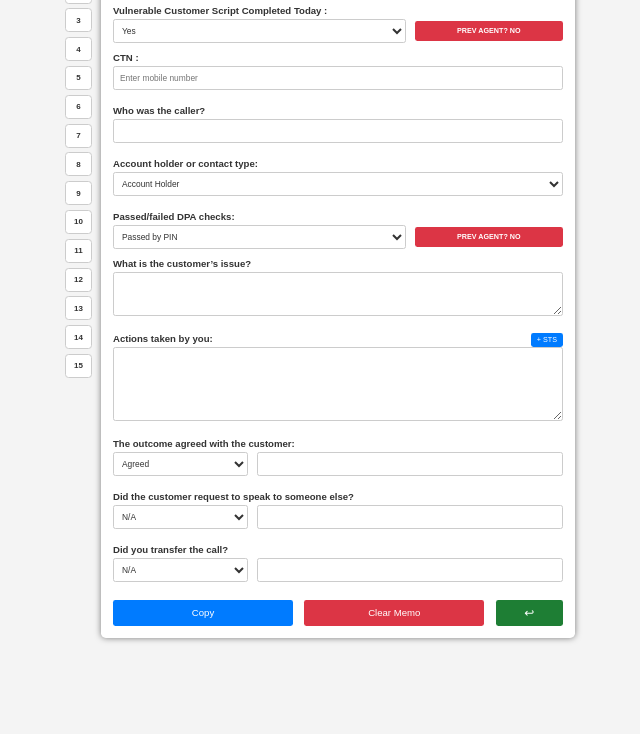
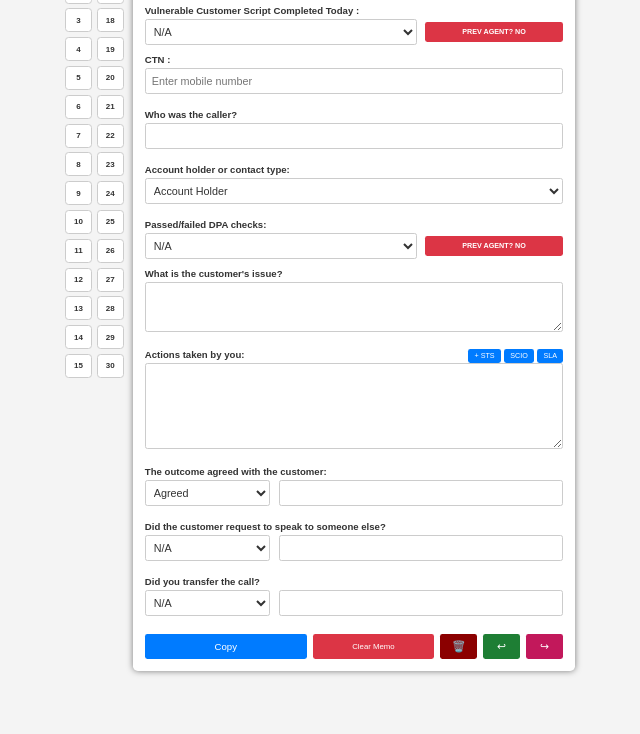
Before and after one commit to ALAmirMohanad/MEMO-1.3, a plain HTML site: page index.html in a window 1280 px wide. Shown: the part 66-800 px from the top of the page, without its empty margins (320-960 px from the left). Drawn offline with Linux system fonts and the light colour scheme.

Commit message:
Update index.html

```diff
--- a/index.html
+++ b/index.html
@@ -17,6 +17,12 @@
             --button-undo-bg: #1e7e34;
             --button-color: white;
             --button-4pt-memo-bg: #28a745;
+            --branch-color: %23a0522d;
+            --petal1: %23f472b6;
+            --petal2: %23c084fc;
+            --petal3: %23f9a8d4;
+            --petal4: %23d946ef;
+            --center: %23fde68a;
         }
 
         .dark-mode {
@@ -31,6 +37,12 @@
             --button-undo-bg: #145a32;
             --button-color: black;
             --button-4pt-memo-bg: #218838;
+            --branch-color: %23c8a882;
+            --petal1: %23f9a8d4;
+            --petal2: %23d8b4fe;
+            --petal3: %23fbcfe8;
+            --petal4: %23e879f9;
+            --center: %23fde68a;
         }
 
         body {
@@ -53,8 +65,9 @@
         }
 
         .sidebar {
-            display: flex;
-            flex-direction: column;
+            display: grid;
+            grid-template-columns: 45px 45px;
+            grid-auto-rows: 40px;
             gap: 8px;
         }
 
@@ -107,7 +120,7 @@
             border: 1px solid var(--border-color);
             border-radius: 4px;
             box-sizing: border-box;
-            font-size: 14px;
+            font-size: 18px;
             background-color: var(--form-bg);
             color: var(--text-color);
         }
@@ -180,8 +193,10 @@
         }
 
         #copyBtn { background-color: var(--button-copy-bg); width: 40%; }
-        #clearBtn { background-color: var(--button-reset-bg); width: 40%; }
-        #undoBtn { background-color: var(--button-undo-bg); width: 15%; font-size: 20px; }
+        #clearBtn { background-color: var(--button-reset-bg); width: 30%; font-size: 13px; }
+        #clearAllBtn { background-color: #8b0000; width: 9%; font-size: 18px; }
+        #undoBtn { background-color: var(--button-undo-bg); width: 9%; font-size: 18px; }
+        #redoBtn { background-color: #c2185b; width: 9%; font-size: 18px; }
 
         @keyframes shake {
             0%, 100% { transform: translateX(0); }
@@ -232,8 +247,8 @@
             <label for="vulnerable_customer">Vulnerable Customer Script Completed Today :</label>
             <div class="flex-row">
                 <select id="vulnerable_customer" name="vulnerable_customer" class="wide-select">
+                    <option value="N/A">N/A</option>
                     <option value="Yes">Yes</option>
-                    <option value="N/A">N/A</option>
                 </select>
                 <button type="button" id="toggle_vulnerable" class="toggle-btn toggle-off" onclick="toggleStatus('vulnerable')">Prev Agent? NO</button>
                 <input type="checkbox" id="prev_vulnerable" style="display:none;">
@@ -256,6 +271,7 @@
             <label for="dpa_checks">Passed/failed DPA checks:</label>
             <div class="flex-row">
                 <select id="dpa_checks" name="dpa_checks" class="wide-select">
+                    <option value="N/A">N/A</option>
                     <option value="Passed by PIN">Passed by PIN</option>
                     <option value="Passed by Memorable word">Passed by Memorable word</option>
                     <option value="Passed by OTAC">Passed by OTAC</option>
@@ -269,12 +285,16 @@
                 <input type="checkbox" id="prev_dpa" style="display:none;">
             </div>
 
-            <label for="issue">What is the customer’s issue?</label>
+            <label for="issue">What is the customer's issue?</label>
             <textarea id="issue" name="issue" rows="3"></textarea>
 
             <div class="label-row">
                 <label for="actions" style="margin-top:0;">Actions taken by you:</label>
-                <button type="button" class="sts-btn" onclick="insertSTSTemplate()">+ STS</button>
+                <div style="display:flex;gap:6px;">
+                    <button type="button" class="sts-btn" onclick="insertSTSTemplate()">+ STS</button>
+                    <button type="button" class="sts-btn" onclick="insertSCIOTemplate()">SCIO</button>
+                    <button type="button" class="sts-btn" onclick="insertSLATemplate()">SLA</button>
+                </div>
             </div>
             <textarea id="actions" name="actions" rows="6"></textarea>
 
@@ -310,7 +330,9 @@
             <div class="button-group">
                 <button type="button" id="copyBtn" class="action-btn" onclick="copyFormContent()">Copy</button>
                 <button type="reset" id="clearBtn" class="action-btn">Clear Memo</button>
+                <button type="button" id="clearAllBtn" class="action-btn" onclick="clearAllMemos()" title="Clear All Memos">🗑️</button>
                 <button type="button" id="undoBtn" class="action-btn" onclick="restoreLastDeleted()" title="Undo Clear">↩</button>
+                <button type="button" id="redoBtn" class="action-btn" onclick="redoLastDeleted()" title="Redo Clear">↪</button>
             </div>
         </form>
     </div>
@@ -318,7 +340,10 @@
 
 <script>
     let currentMemoId = 1;
-    let clearHistory = [];
+    let clearHistory = {}; // keyed by memoId
+    let redoHistory = {};  // keyed by memoId
+    let clearAllHistory = []; // stack of full snapshots (all 30 memos)
+    let redoAllHistory = [];  // stack of full snapshots for redo
 
     document.addEventListener('DOMContentLoaded', () => {
         setupSidebar();
@@ -331,13 +356,16 @@
 
     function setupSidebar() {
         const sidebar = document.getElementById('sidebar');
+        // Fill grid row by row: [1,16], [2,17], ..., [15,30]
         for (let i = 1; i <= 15; i++) {
-            const btn = document.createElement('button');
-            btn.innerText = i;
-            btn.classList.add('memo-tab');
-            btn.id = `tab-${i}`;
-            btn.onclick = () => switchMemo(i);
-            sidebar.appendChild(btn);
+            [i, i + 15].forEach(num => {
+                const btn = document.createElement('button');
+                btn.innerText = num;
+                btn.classList.add('memo-tab');
+                btn.id = `tab-${num}`;
+                btn.onclick = () => switchMemo(num);
+                sidebar.appendChild(btn);
+            });
         }
         document.getElementById('tab-1').classList.add('active');
     }
@@ -393,6 +421,31 @@
         }
     }
 
+    function clearAllMemos() {
+        if (!confirm('                    Are you sure you want to clear ALL 30 memos?')) return;
+        // Snapshot each memo individually into its own per-tab clearHistory
+        const fields = document.querySelectorAll('#customerForm input, #customerForm textarea, #customerForm select');
+        for (let i = 1; i <= 30; i++) {
+            let snapshot = {};
+            fields.forEach(field => {
+                const val = localStorage.getItem(`memo${i}_${field.id}`);
+                snapshot[field.id] = val !== null ? val : (field.tagName === 'SELECT' ? field.options[0].value : '');
+            });
+            if (!clearHistory[i]) clearHistory[i] = [];
+            clearHistory[i].push(snapshot);
+            if (clearHistory[i].length > 10) clearHistory[i].shift();
+            redoHistory[i] = [];
+        }
+        // Wipe all memo keys
+        Object.keys(localStorage).filter(k => k.startsWith('memo')).forEach(k => localStorage.removeItem(k));
+        loadMemo(currentMemoId);
+        updateToggleUI('vulnerable', false);
+        updateToggleUI('dpa', false);
+        const btn = document.getElementById('clearAllBtn');
+        btn.textContent = '✓';
+        setTimeout(() => { btn.textContent = '🗑️'; }, 1500);
+    }
+
     document.getElementById('customerForm').addEventListener('input', (e) => {
         if (e.target.id && e.target.type !== 'button') {
             const val = e.target.type === 'checkbox' ? e.target.checked : e.target.value;
@@ -416,19 +469,38 @@
         actionsField.focus();
     }
 
+    function insertSCIOTemplate() {
+        const actionsField = document.getElementById('actions');
+        actionsField.value += (actionsField.value ? '\n' : '') + 'SCIO ref : []';
+        localStorage.setItem(`memo${currentMemoId}_actions`, actionsField.value);
+        actionsField.focus();
+    }
+
+    function insertSLATemplate() {
+        const actionsField = document.getElementById('actions');
+        actionsField.value += (actionsField.value ? '\n' : '') + 'SLA:';
+        localStorage.setItem(`memo${currentMemoId}_actions`, actionsField.value);
+        actionsField.focus();
+    }
+
     function restoreLastDeleted() {
         const btn = document.getElementById('undoBtn');
-        if (clearHistory.length === 0) {
+        const history = clearHistory[currentMemoId];
+        if (!history || history.length === 0) {
             btn.classList.add('shake-no');
             setTimeout(() => { btn.classList.remove('shake-no'); }, 400);
             return;
         }
-        const historyItem = clearHistory.pop();
-        const data = historyItem.data;
-        const targetMemoId = historyItem.memoId;
-        if (currentMemoId !== targetMemoId) switchMemo(targetMemoId);
+        const fields = document.querySelectorAll('#customerForm input, #customerForm textarea, #customerForm select');
+        let currentSnapshot = {};
+        fields.forEach(field => {
+            currentSnapshot[field.id] = field.type === 'checkbox' ? field.checked : field.value;
+        });
+        if (!redoHistory[currentMemoId]) redoHistory[currentMemoId] = [];
+        redoHistory[currentMemoId].push(currentSnapshot);
+        if (redoHistory[currentMemoId].length > 10) redoHistory[currentMemoId].shift();
 
-        const fields = document.querySelectorAll('#customerForm input, #customerForm textarea, #customerForm select');
+        const data = history.pop();
         fields.forEach(field => {
             if (data[field.id] !== undefined) {
                 if (field.type === 'checkbox') {
@@ -437,7 +509,38 @@
                 } else {
                     field.value = data[field.id];
                 }
-                localStorage.setItem(`memo${targetMemoId}_${field.id}`, data[field.id]);
+                localStorage.setItem(`memo${currentMemoId}_${field.id}`, data[field.id]);
+            }
+        });
+    }
+
+    function redoLastDeleted() {
+        const btn = document.getElementById('redoBtn');
+        const history = redoHistory[currentMemoId];
+        if (!history || history.length === 0) {
+            btn.classList.add('shake-no');
+            setTimeout(() => { btn.classList.remove('shake-no'); }, 400);
+            return;
+        }
+        const fields = document.querySelectorAll('#customerForm input, #customerForm textarea, #customerForm select');
+        let currentSnapshot = {};
+        fields.forEach(field => {
+            currentSnapshot[field.id] = field.type === 'checkbox' ? field.checked : field.value;
+        });
+        if (!clearHistory[currentMemoId]) clearHistory[currentMemoId] = [];
+        clearHistory[currentMemoId].push(currentSnapshot);
+        if (clearHistory[currentMemoId].length > 10) clearHistory[currentMemoId].shift();
+
+        const data = history.pop();
+        fields.forEach(field => {
+            if (data[field.id] !== undefined) {
+                if (field.type === 'checkbox') {
+                    field.checked = data[field.id];
+                    updateToggleUI(field.id.split('_')[1], field.checked);
+                } else {
+                    field.value = data[field.id];
+                }
+                localStorage.setItem(`memo${currentMemoId}_${field.id}`, data[field.id]);
             }
         });
     }
@@ -460,7 +563,7 @@
             `Who was the caller?:` + NL + f('caller') + DNL +
             `Account holder or contact type:` + NL + f('account_holder_type') + DNL +
             `Passed/failed DPA checks:` + NL + f('dpa_checks') + prevDPA + DNL +
-            `What is the customer’s issue?:` + NL + f('issue') + DNL +
+            `What is the customer's issue?:` + NL + f('issue') + DNL +
             `Actions taken by you:` + NL + f('actions') + DNL +
             `The outcome agreed with the customer:` + NL + f('outcome_status') + outNote + DNL +
             `Did the customer request to speak to someone else?:` + NL + f('requested_someone_else_opt') + reqNote + DNL +
@@ -489,8 +592,11 @@
         fields.forEach(field => {
             snapshot[field.id] = field.type === 'checkbox' ? field.checked : field.value;
         });
-        clearHistory.push({ memoId: currentMemoId, data: snapshot });
-        if (clearHistory.length > 10) clearHistory.shift();
+        if (!clearHistory[currentMemoId]) clearHistory[currentMemoId] = [];
+        clearHistory[currentMemoId].push(snapshot);
+        if (clearHistory[currentMemoId].length > 10) clearHistory[currentMemoId].shift();
+        // reset redo stack on new clear
+        redoHistory[currentMemoId] = [];
 
         clearBtn.textContent = "Cleared!";
         setTimeout(() => { clearBtn.textContent = "Clear Memo"; }, 1500);
```
